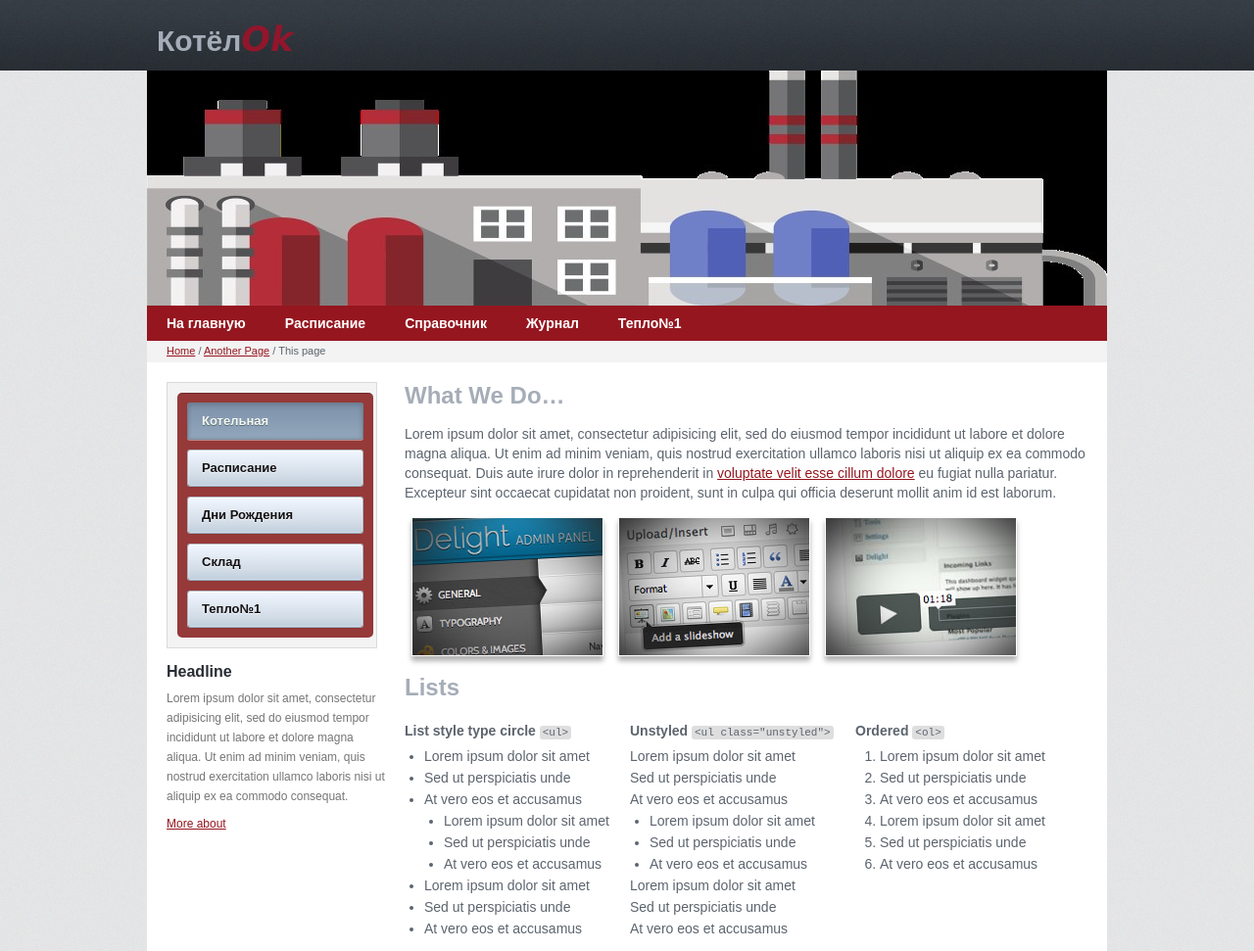
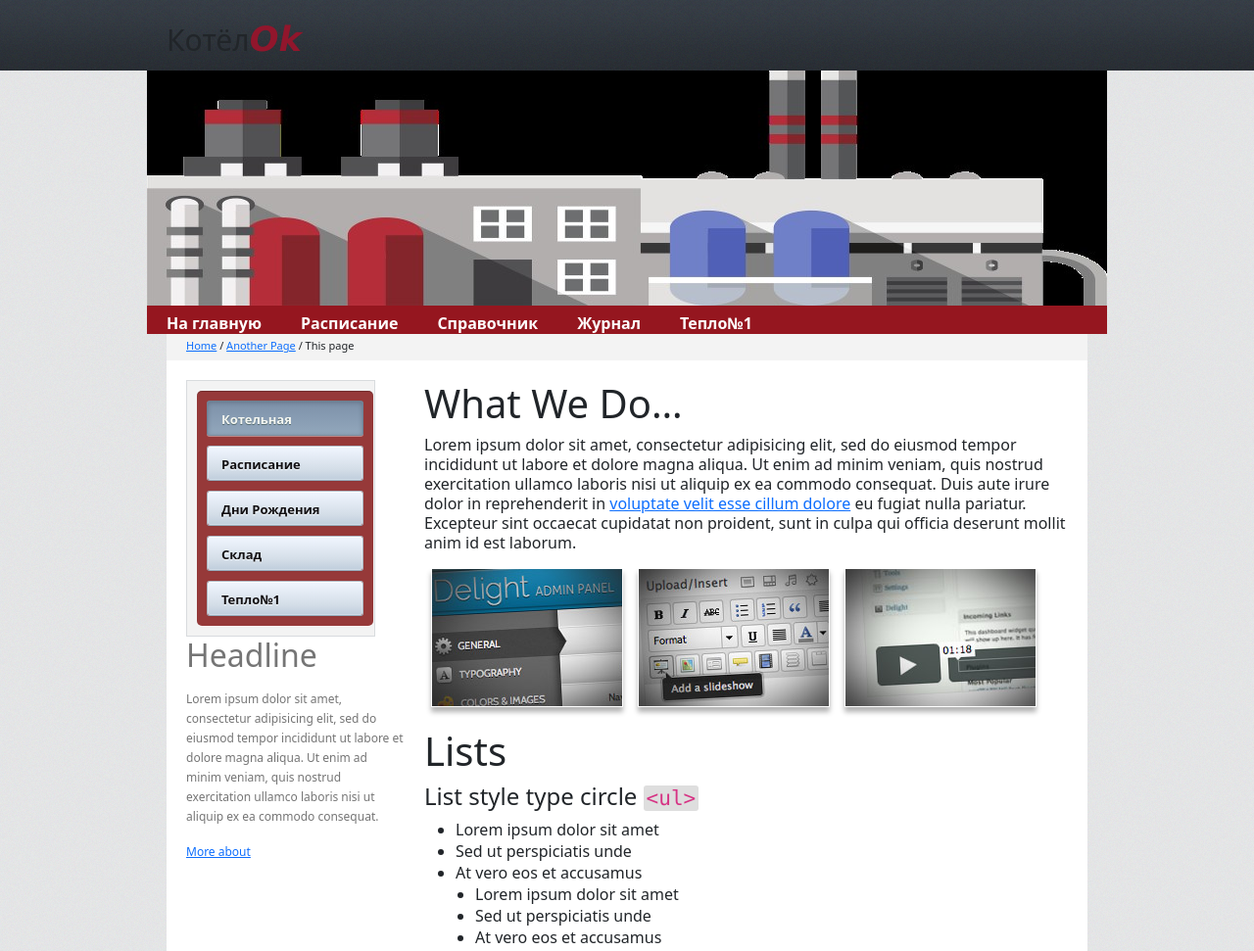
Before and after one commit to warlev602/work.github.io, a plain HTML site: page index.html in a window 1280 px wide. Shown: the top 971 px of the page at 98% size. Drawn offline with nearby package versions, Linux system fonts and the light colour scheme.

Commit message:
Bootstrap 5

```diff
--- a/index.html
+++ b/index.html
@@ -1,11 +1,14 @@
 <!DOCTYPE html>
-<html>
+<html lang="ru">
 	<head>
 		<meta charset="utf-8">
+		<meta name="viewport" content="width=device-width, initial-scale=1">
 		<title>Шаблоны сайтов</title>
 		<meta name="description" content="">
 		<meta name="keywords" content="">
 		<link rel="stylesheet" type="text/css" href="style.css" media="all">
+		<!-- Подключение CSS файла bootstrap 5 -->
+		    <link href="https://cdn.jsdelivr.net/npm/bootstrap@5.3.0-alpha1/dist/css/bootstrap.min.css" rel="stylesheet" integrity="sha384-GLhlTQ8iRABdZLl6O3oVMWSktQOp6b7In1Zl3/Jr59b6EGGoI1aFkw7cmDA6j6gD" crossorigin="anonymous">
 	</head>
 	<body>
 		<div class="wrapper">
@@ -242,5 +245,7 @@
 				</div>
 			</div>
 		</div>
+		<!-- Подключение JS файла bootstrap 5 -->
+	    <script src="https://cdn.jsdelivr.net/npm/bootstrap@5.2.1/dist/js/bootstrap.bundle.min.js" integrity="sha384-u1OknCvxWvY5kfmNBILK2hRnQC3Pr17a+RTT6rIHI7NnikvbZlHgTPOOmMi466C8" crossorigin="anonymous"></script>
 	</body>
 </html>
```
